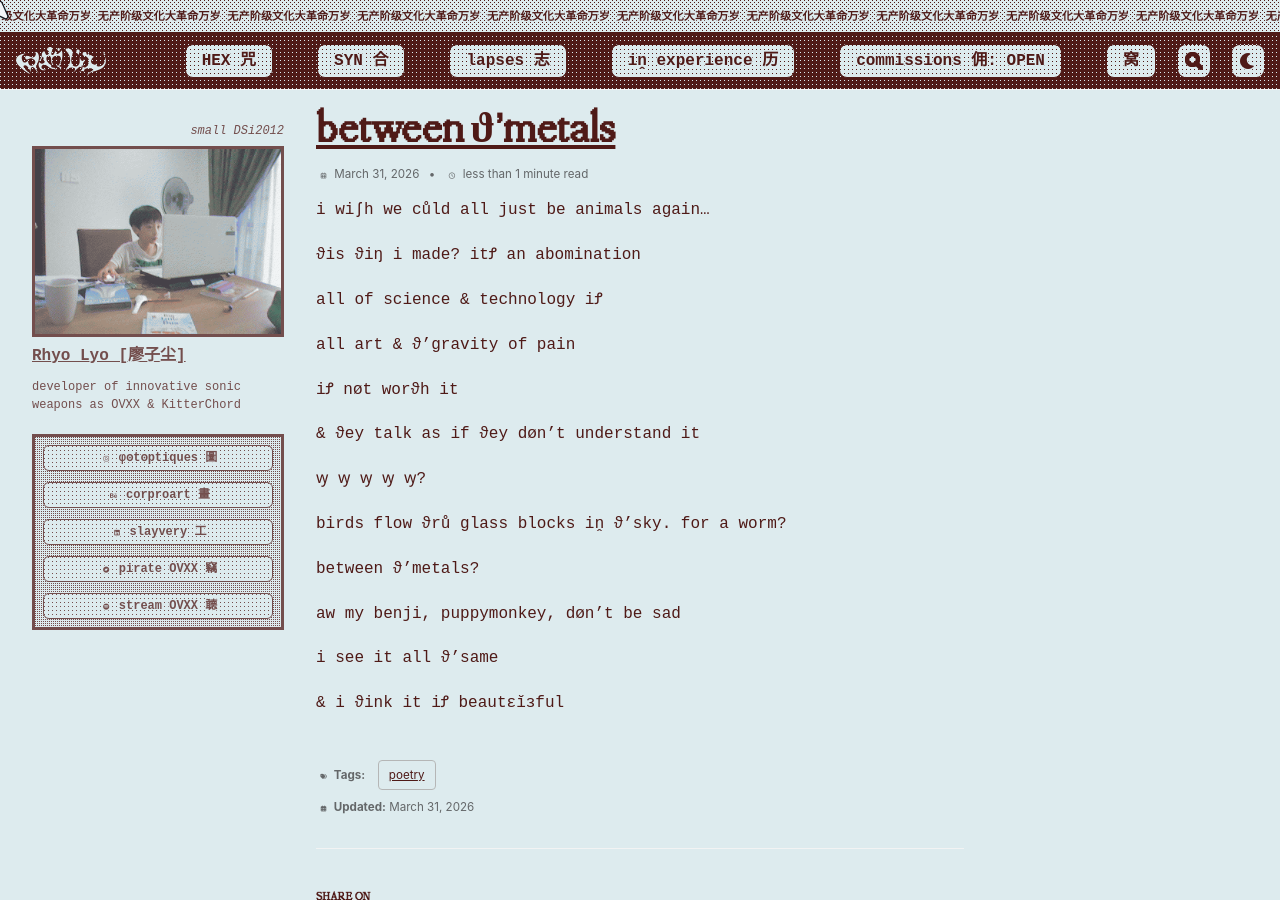
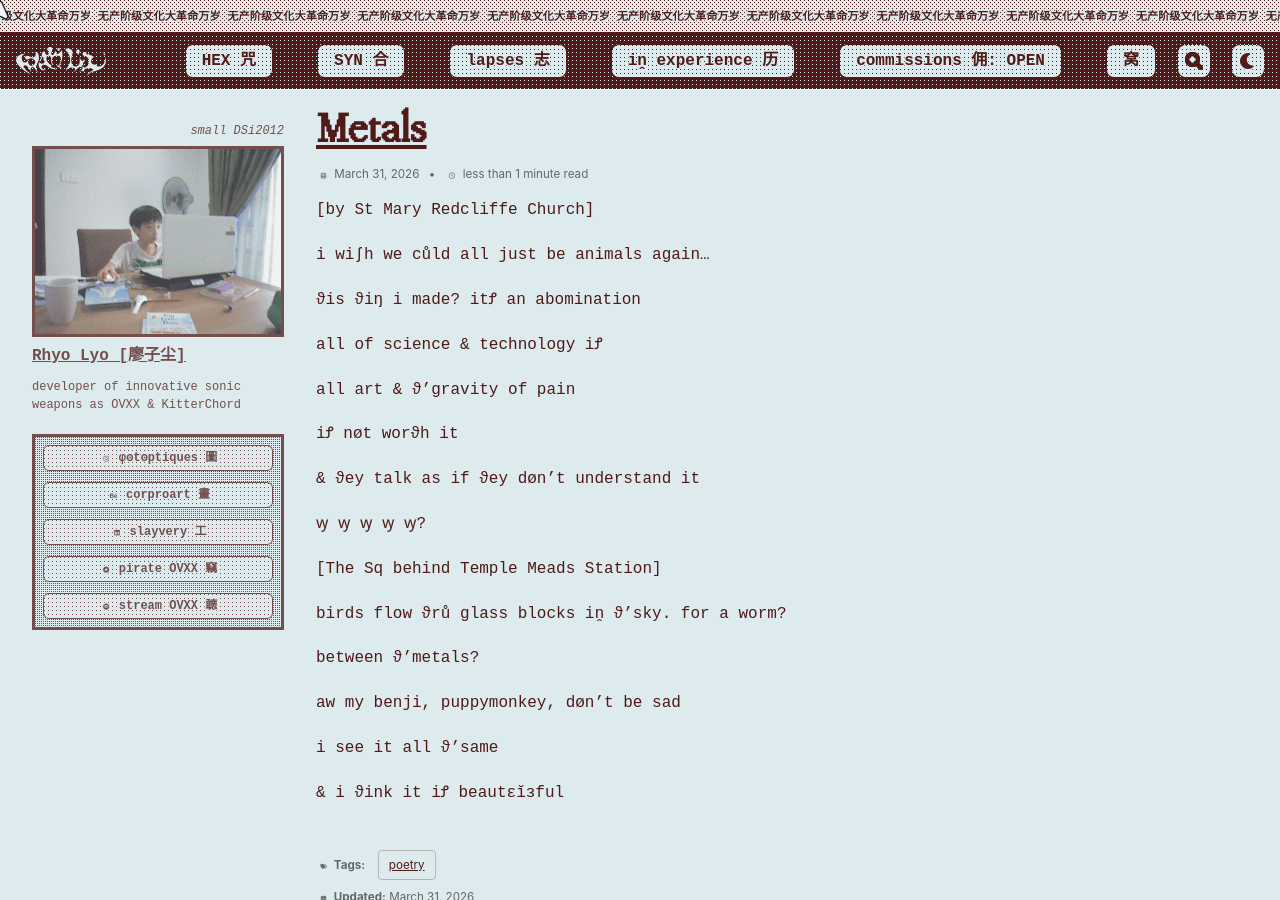
Before and after one commit to cryotato/cryotato.github.io, a Jekyll site: the page built from _posts/2026-03-31-metals.md, in a window 1280 px wide and 900 px high. Built offline with Jekyll 4.4.1, drawn with Linux system fonts in a browser that asks for light colours; cached includes are drawn as plain includes; some web fonts are replaced; comment, search, counter and statistics services are not loaded.

Commit message:
Update 2026-03-31-metals.md

```diff
--- a/_posts/2026-03-31-metals.md
+++ b/_posts/2026-03-31-metals.md
@@ -1,9 +1,11 @@
 ---
 
-title: between ϑ'metals
+title:
 tags: ["poetry"]
 
 ---
+
+[by St Mary Redcliffe Church]
 
 i wiʃh we cůld all just be animals again...
 
@@ -19,6 +21,9 @@ iꝬ nøt worϑh it
 
 ꝡ ꝡ ꝡ ꝡ ꝡ?
 
+
+[The Sq behind Temple Meads Station]
+
 birds flow ϑrů glass blocks iṋ ϑ'sky. for a worm?
 
 between ϑ'metals?
```
